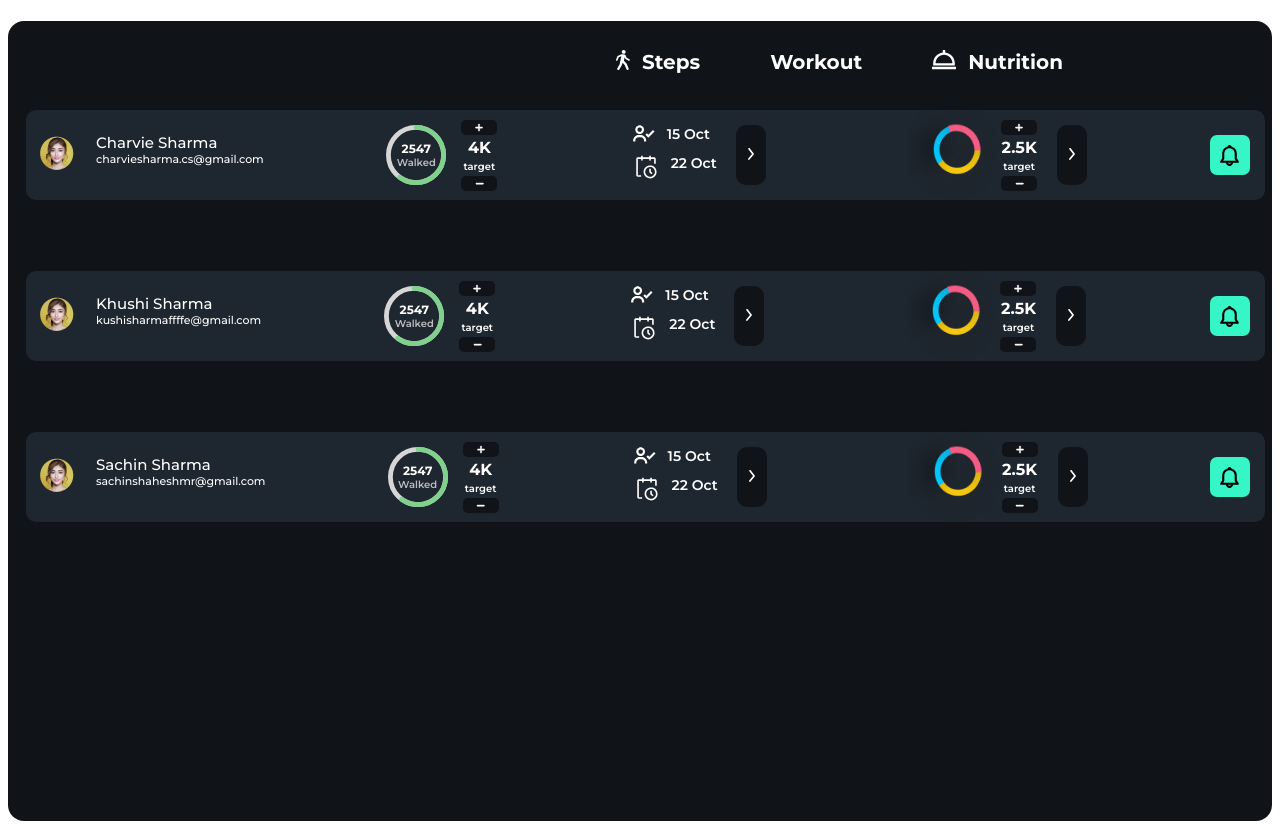
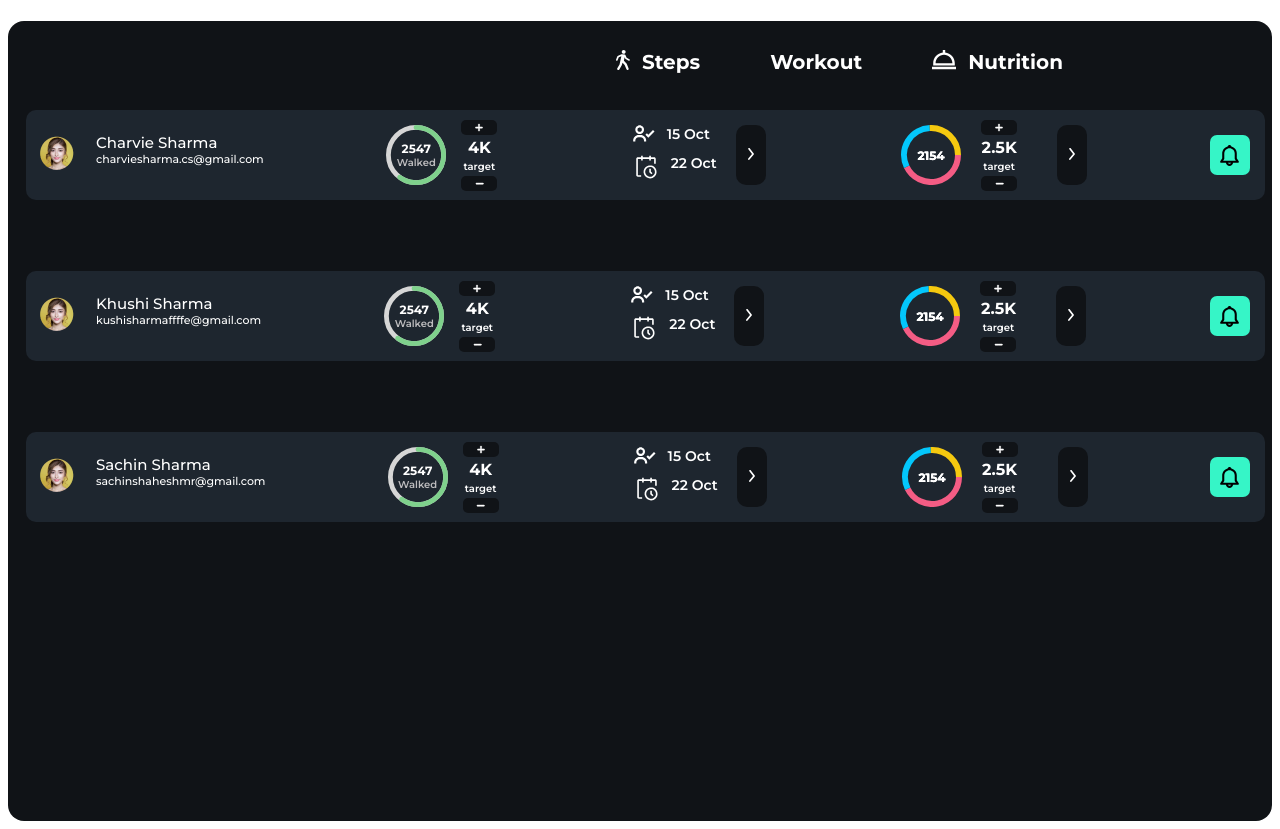
Before and after one commit to BharathmuDev/evolv-fit, a React (Create React App) app: page / in a window 1280 px wide. Built offline with nearby package versions, Linux system fonts and the light colour scheme.

Commit message:
final commit

```diff
--- a/src/components/Dashboard/Calories/index.css
+++ b/src/components/Dashboard/Calories/index.css
@@ -3,6 +3,7 @@
   flex-direction: row;
   align-items: center;
   justify-content: center;
+  gap: 20px;
 }
 
 .number {
@@ -51,3 +52,7 @@
   align-items: center;
   justify-content: center;
 }
+
+.input {
+  background: #FF96AB;
+}
--- a/src/components/Dashboard/Calories/index.js
+++ b/src/components/Dashboard/Calories/index.js
@@ -1,27 +1,47 @@
 import React, { useState } from "react";
 import "./index.css";
-import chartImage from "../../../assets/chartImage.png";
 import NegativeIcon from "../../Icons/NegativeIcon.js";
 import PlusIcon from "../../Icons/PlusIcon.js";
 import Arrow from "../../Icons/Arrow";
-import { PieChart } from 'react-minimal-pie-chart';
+import { PieChart } from "react-minimal-pie-chart";
 
 const Calories = (props) => {
   const [calories, setCalories] = useState(2.5);
 
   function incrementCalories() {
     console.log(calories + 0.5);
-    setCalories((prevCount) => parseFloat(Math.abs(prevCount + 0.1).toFixed(1)));
+    setCalories((prevCount) =>
+      parseFloat(Math.abs(prevCount + 0.1).toFixed(1))
+    );
   }
 
   function decrementCalories() {
-    setCalories((prevCount) => prevCount === 0 ? prevCount : parseFloat(Math.abs((prevCount - 0.1)).toFixed(1)));
+    setCalories((prevCount) =>
+      prevCount === 0
+        ? prevCount
+        : parseFloat(Math.abs(prevCount - 0.1).toFixed(1))
+    );
   }
 
   return (
     <div className="Calories__container">
-      <duv>
-        <img src={chartImage} alt="chart" height={"100px"} width={"100px"} />
+      <duv style={{ height: "60px", width: "60px", position: "relative" }}>
+        <PieChart
+          data={[
+            { title: "protien", value: 75, color: "#F45C84" },
+            { title: "fat", value: 55, color: "#03C7FC" },
+            { title: "carbs", value: 45, color: "#F5C90F" },
+          ]}
+          lineWidth={20}
+          label={({ dataEntry }) => 2154}
+          labelStyle={{
+            fontSize: "20px",
+            fontFamily: "Montserrat",
+            fontWeight: "bold",
+            fill: "#fff",
+          }}
+          labelPosition={0}
+        />
       </duv>
       <div className="calories__info">
         <button className="button" onClick={incrementCalories}>
--- a/src/components/Dashboard/Steps/index.js
+++ b/src/components/Dashboard/Steps/index.js
@@ -1,6 +1,5 @@
 import React, { useState } from "react";
 import ".//index.css";
-import stepsImage from "../../../assets/stepsImage.png";
 import NegativeIcon from "../../Icons/NegativeIcon.js";
 import PlusIcon from "../../Icons/PlusIcon.js";
 import { CircularProgressbarWithChildren, buildStyles } from "react-circular-progressbar";
--- a/src/components/Dashboard/Users/index.js
+++ b/src/components/Dashboard/Users/index.js
@@ -1,10 +1,8 @@
 import React from "react";
 import "./index.css";
 import Picture from "../../../assets/picture.png";
-import { Data } from "../Data.js";
 
 const Users = (props) => {
-
   return (
     <div className="user_container">
       <div>
```
Also changed, not shown: src/assets/stepsImage.png (deleted).
